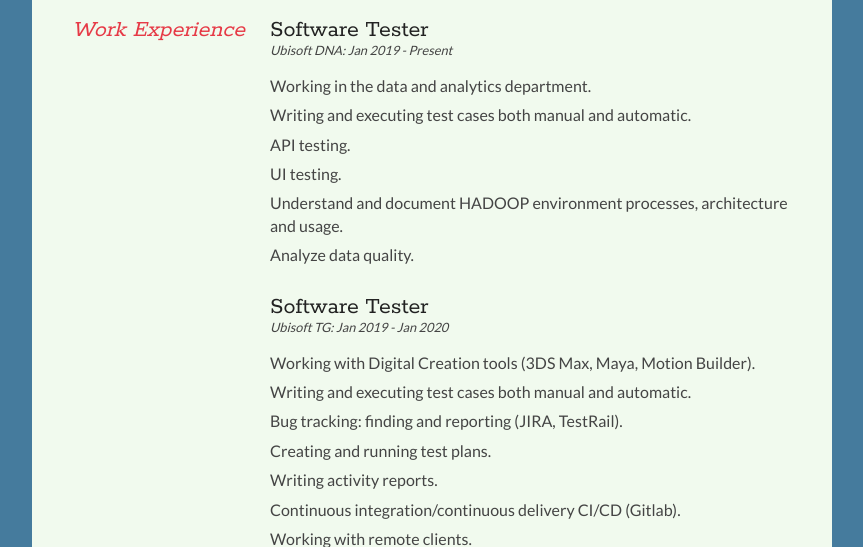
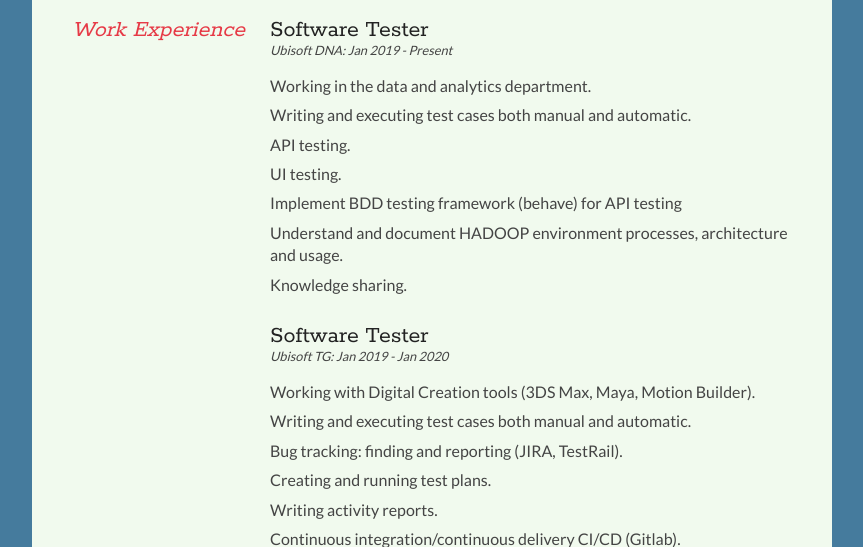
Before and after one commit to xtakacsx/resume_django, a Django app: page / in a window 1280 px wide. Shown: the part 324-871 px from the top of the page, without its empty margins (208-1071 px from the left). Run offline with Django 3.2, Linux system fonts and the light colour scheme.

Commit message:
Added BDD testing

```diff
--- a/resumes/templates/index.html
+++ b/resumes/templates/index.html
@@ -70,8 +70,9 @@
                     <p>Writing and executing test cases both manual and automatic.</p>
                     <p>API testing.</p>
                     <p>UI testing.</p>
+                    <p>Implement BDD testing framework (behave) for API testing</p>
                     <p>Understand and document HADOOP environment processes, architecture and usage.</p>
-                    <p>Analyze data quality.</p>
+                    <p>Knowledge sharing.</p>
                 </article>
                 <br/>
 
@@ -192,6 +193,9 @@
 document.write(unescape("%3Cscript src='" + gaJsHost + "google-analytics.com/ga.js' type='text/javascript'%3E%3C/script%3E"));
 
 
+
+
+
 </script>
 <script type="text/javascript">
 var pageTracker = _gat._getTracker("UA-3753241-1");
@@ -199,6 +203,9 @@
 pageTracker._trackPageview();
 
 
+
+
+
 </script>
 </body>
 </html>
```
